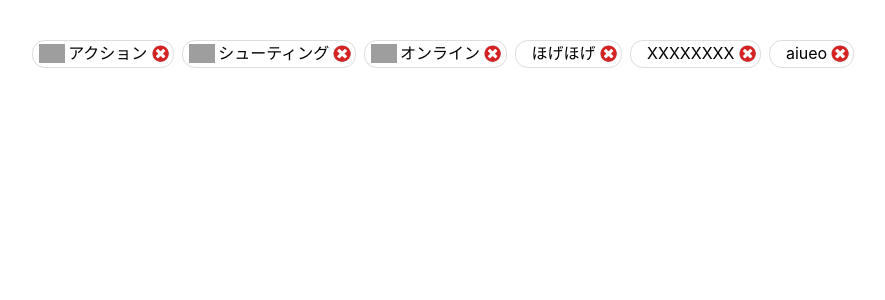
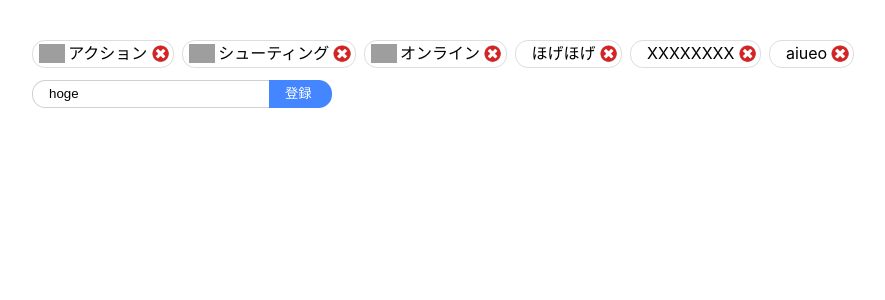
Before and after one commit to naichilab/react-tag-editor, a React (Create React App) app: page / in a window 1280 px wide. Shown: the top 300 px of the page, without its empty margins (8-893 px from the left). Built offline with nearby package versions, Linux system fonts and the light colour scheme; grey boxes are pictures that could not be loaded.

Commit message:
InputBox

```diff
--- /dev/null
+++ b/src/InputBox.css
@@ -0,0 +1,22 @@
+.InputBox {
+  display: flex;
+}
+
+.InputBox input {
+  display: block;
+  width: 16em;
+  padding: 0 0.5em 0 1.2em;
+  line-height: 2em;
+  border: 1px solid #d0d0d0;
+  border-right: 0;
+  border-radius: 1em 0 0 1em;
+}
+
+.InputBox button {
+  padding: 0 1.5em 0 1.2em;
+  line-height: 2em;
+  color: white;
+  background-color: #4486ff;
+  border: 0;
+  border-radius: 0 1em 1em 0;
+}
--- /dev/null
+++ b/src/InputBox.tsx
@@ -0,0 +1,15 @@
+import { FC } from 'react';
+import './InputBox.css';
+
+type Props = {
+  text: string;
+};
+
+const InputBox: FC<Props> = ({ text }: Props) => (
+  <div className="InputBox">
+    <input type="text" value={text} />
+    <button type="button">登録</button>
+  </div>
+);
+
+export default InputBox;
--- a/src/TagEditor.css
+++ b/src/TagEditor.css
@@ -1,3 +1,7 @@
 .TagEditor {
   padding: 40px;
 }
+
+.TagEditor-InputBox {
+  margin-top: 12px;
+}
--- a/src/TagEditor.tsx
+++ b/src/TagEditor.tsx
@@ -1,5 +1,6 @@
 import { FC } from 'react';
 import TagNameCollection from './TagNameCollection';
+import InputBox from './InputBox';
 import './TagEditor.css';
 
 const tags = [
@@ -14,6 +15,9 @@ const tags = [
 const TagEditor: FC = () => (
   <div className="TagEditor">
     <TagNameCollection tags={tags} />
+    <div className="TagEditor-InputBox">
+      <InputBox text="hoge" />
+    </div>
   </div>
 );
 
```
